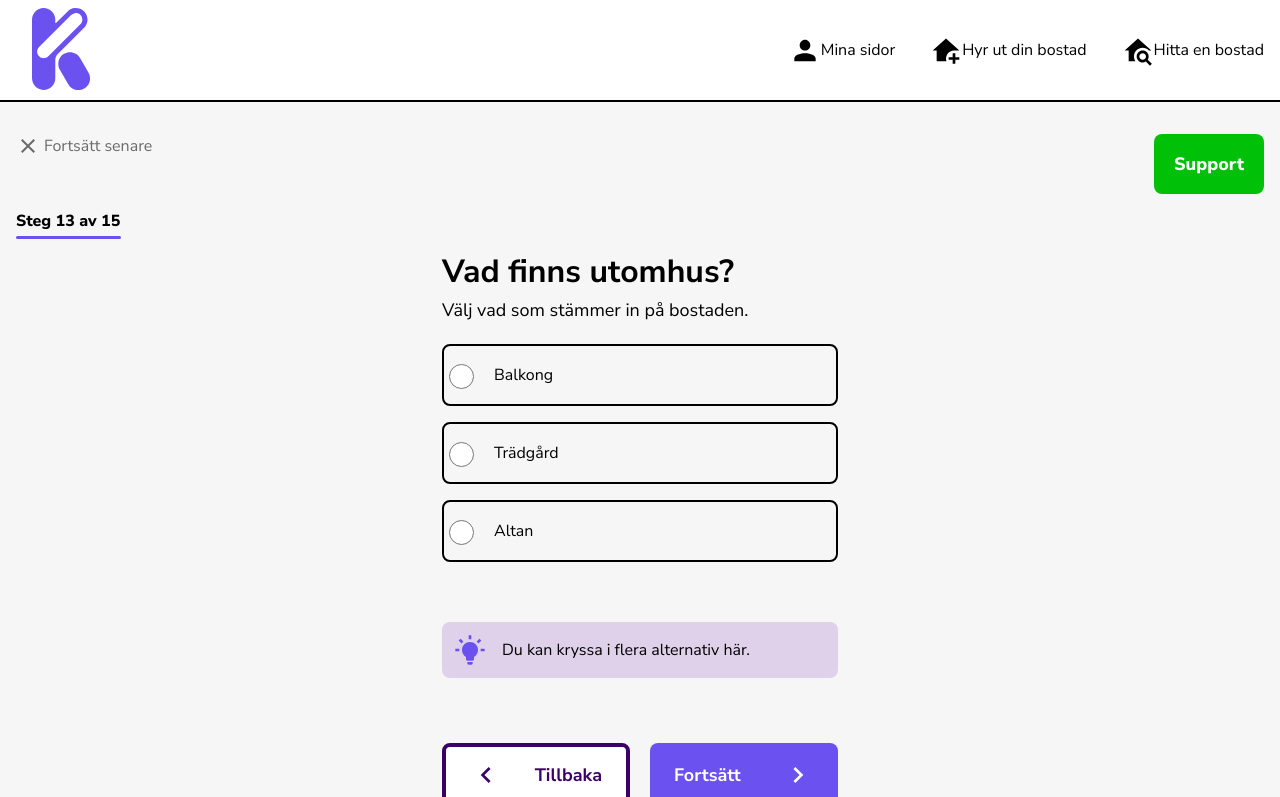
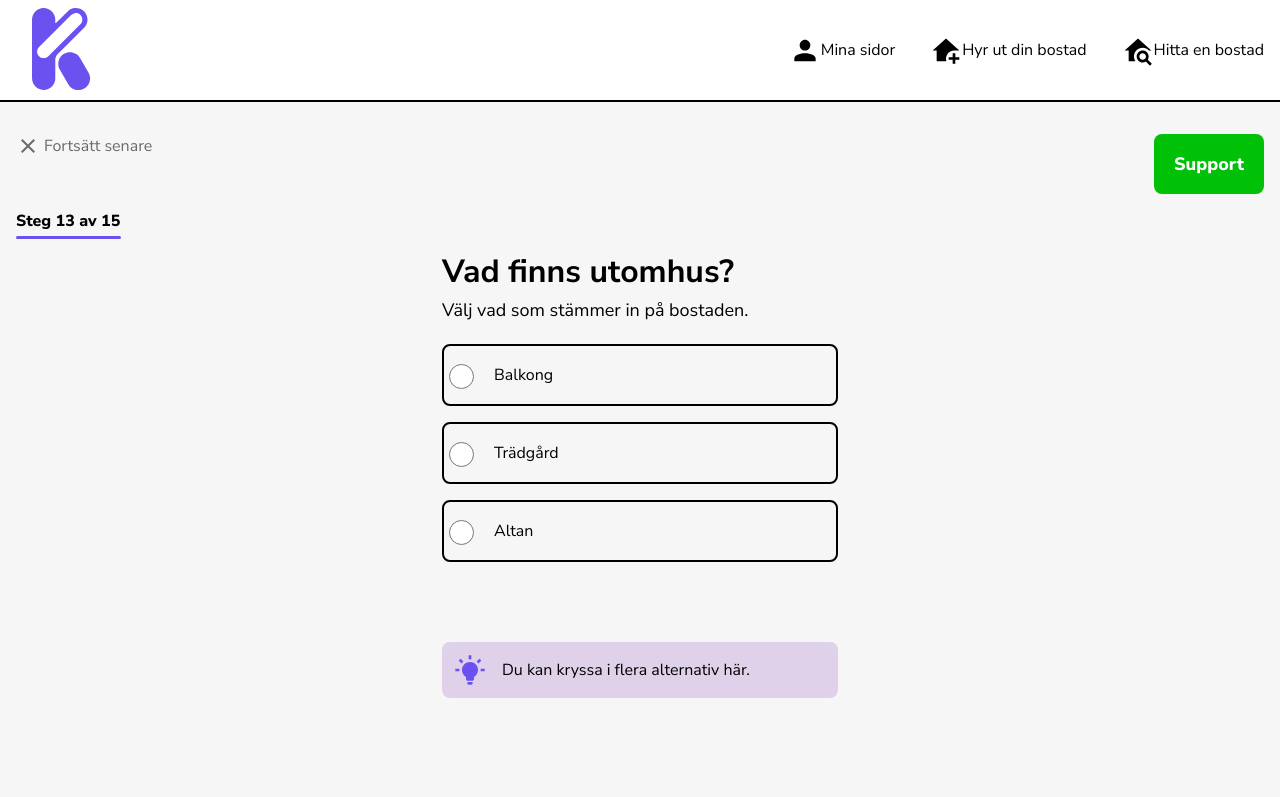
Before and after one commit to JennAnd/kollektiva2.0, a React (Create React App) app: page /outside in a window 1280 px wide. Shown: the top 797 px of the page. Built offline with nearby package versions, Linux system fonts and the light colour scheme.

Commit message:
Change margin to button

```diff
--- a/src/pages/Description/Description.js
+++ b/src/pages/Description/Description.js
@@ -48,14 +48,14 @@ const DescriptionPage = (props) => {
             </label>
             <textarea id="description" className={styles.biggerTextarea} />
           </form>
-
+          <div className={styles.infoBox}>
             <InfoBox
               text="Berätta gärna lite om dig som hyresvärd och vad du söker i en hyresgäst."
               height="64px"
               gap="16px"
               paddingRight="20px"
             ></InfoBox>
-
+          </div>
           <div className={styles.pageNavigation}>
             <Button
               onClick={() => navigate("/outside")}
--- a/src/pages/Description/Description.module.css
+++ b/src/pages/Description/Description.module.css
@@ -84,6 +84,11 @@ textarea {
   margin: 8px 0px 16px 0px;
 }
 
+.infoBox {
+  margin-bottom: 118px;
+  margin-top: 20px;
+}
+
 .biggerTextarea {
   border-radius: 8px;
   border: 2px solid black;
--- a/src/pages/NoticePeriod/NoticePeriod.js
+++ b/src/pages/NoticePeriod/NoticePeriod.js
@@ -41,14 +41,14 @@ const NoticePeriodPage = (props) => {
             <RadioButton id="noticePeriod" value="1 månad"></RadioButton>
             <RadioButton id="noticePeriod" value="3 månader"></RadioButton>
           </form>
-
+          <div className={styles.infoBox}>
             <InfoBox
               text="För längre uthyrning rekommenderar vi 3 månaders uppsägningstid."
               height="64px"
               gap="16px"
               paddingRight="44px"
             ></InfoBox>
-
+          </div>
           <div className={styles.pageNavigation}>
             <Button
               onClick={() => navigate("/rental-timeline")}
--- a/src/pages/NoticePeriod/NoticePeriod.module.css
+++ b/src/pages/NoticePeriod/NoticePeriod.module.css
@@ -64,6 +64,11 @@
   margin: 0px 0px 22px 0px;
 }
 
+.infoBox {
+  margin-bottom: 120px;
+  margin-top: 20px;
+}
+
 .pageNavigation {
   width: 396px;
   display: flex;
--- a/src/pages/NumberOfPeople/NumberOfPeople.module.css
+++ b/src/pages/NumberOfPeople/NumberOfPeople.module.css
@@ -109,6 +109,6 @@
 }
 
 .infoBox {
-  margin-bottom: 250px;
+  margin-bottom: 310px;
   margin-top: 10px;
 }
--- a/src/pages/Outside/Outside.js
+++ b/src/pages/Outside/Outside.js
@@ -39,13 +39,13 @@ const OutsidePage = (props) => {
             <RadioButton id="outside" value="Trädgård"></RadioButton>
             <RadioButton id="outside" value="Altan"></RadioButton>
           </form>
-
-          <InfoBox
-            text="Du kan kryssa i flera alternativ här."
-            height="56px"
-            paddingRight="88px"
-          ></InfoBox>
-
+          <div className={styles.infoBox}>
+            <InfoBox
+              text="Du kan kryssa i flera alternativ här."
+              height="56px"
+              paddingRight="88px"
+            ></InfoBox>
+          </div>
           <div className={styles.pageNavigation}>
             <Button
               onClick={() => navigate("/kitchen")}
--- a/src/pages/Outside/Outside.module.css
+++ b/src/pages/Outside/Outside.module.css
@@ -64,9 +64,13 @@
   margin: 0px 0px 22px 0px;
 }
 
+.infoBox {
+  margin-bottom: 220px;
+  margin-top: 20px;
+}
+
 .pageNavigation {
   width: 396px;
   display: flex;
   justify-content: space-between;
-  margin-top: 65px;
 }
--- a/src/pages/Payment/Payment.module.css
+++ b/src/pages/Payment/Payment.module.css
@@ -89,12 +89,14 @@
 .infoBox {
   display: flex;
   position: relative;
+  margin-bottom: 195px;
+  margin-top: 20px;
 }
 
 .flexButton {
   display: flex;
   position: absolute;
-  margin-top: 206px;
+  margin-top: 20px;
   margin-left: 184px;
 }
 
--- a/src/pages/RentalSize/RentalSize.module.css
+++ b/src/pages/RentalSize/RentalSize.module.css
@@ -102,7 +102,7 @@
 }
 
 .infoBox {
-  margin-bottom: 190px;
+  margin-bottom: 150px;
   margin-top: 10px;
 }
 
--- a/src/pages/RentalTimeline/RentalTimeline.module.css
+++ b/src/pages/RentalTimeline/RentalTimeline.module.css
@@ -93,7 +93,7 @@
 }
 
 .infoBox {
-  margin-bottom: 20px;
+  margin-bottom: 180px;
   margin-top: 20px;
 }
 
```
Lines whose indentation alone changed are shown as unchanged.
